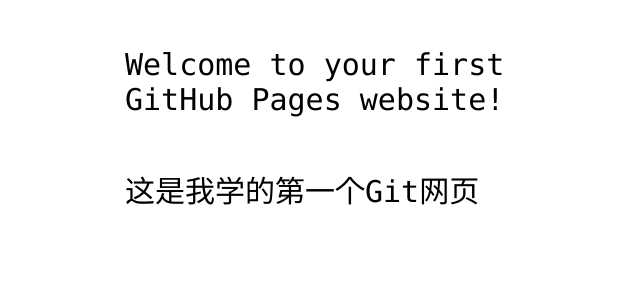
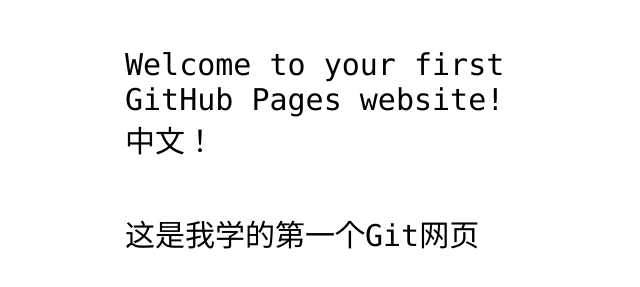
Before and after one commit to 99qia/github.io, a plain HTML site: page index.html in a window 1280 px wide. Shown: the part 341-628 px from the top of the page, without its empty margins (315-955 px from the left). Drawn offline with Linux system fonts and the light colour scheme.

Commit message:
再次修改
中文内容

```diff
--- a/index.html
+++ b/index.html
@@ -12,7 +12,7 @@
 <img src="https://octodex.github.com/images/daftpunktocat-thomas.gif" id="octocat" alt="octocat-gif" />
 
 <!-- Change this code here by copy and pasting your template on line 15 -->
-<p>Welcome to your first GitHub Pages website!</p>
+<p>Welcome to your first GitHub Pages website!中文！</p>
   <p>这是我学的第一个Git网页</p>
 
 </body>
```
